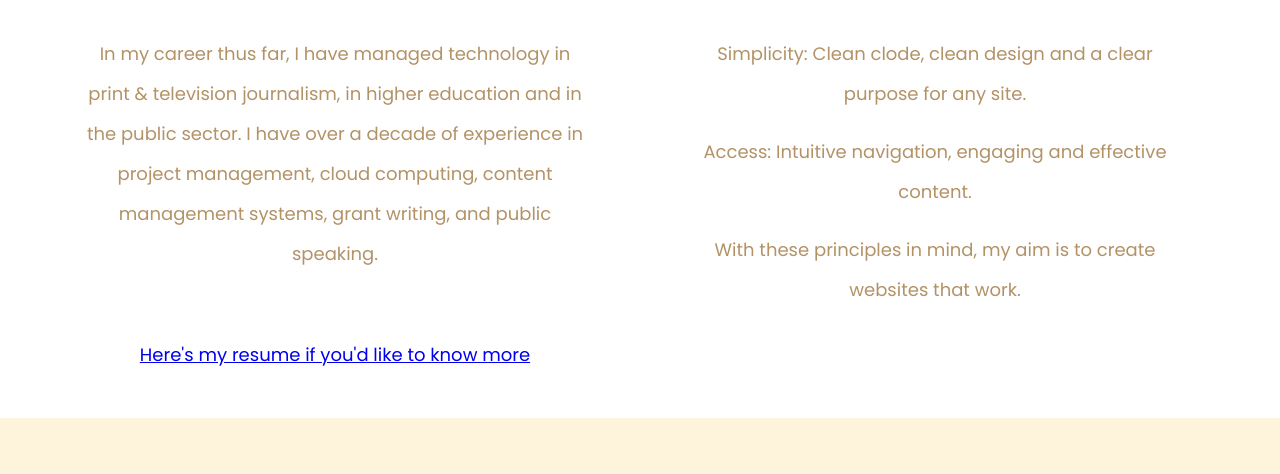
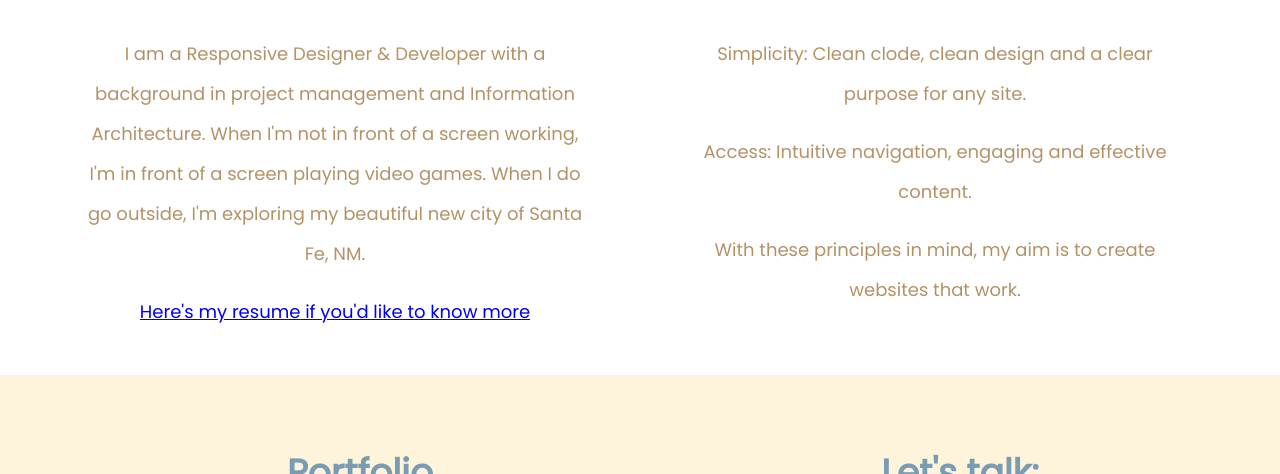
Before and after one commit to emilyalmond-stack/space-order-light, a plain HTML site: page index.html in a window 1280 px wide. Shown: the part 744-1218 px from the top of the page. Drawn offline with Linux system fonts and the light colour scheme.

Commit message:
changed text to about me section

```diff
--- a/index.html
+++ b/index.html
@@ -40,8 +40,8 @@
               <h2>Principles</h2>
             </div>
             <div class="half-width">
-              <p>In my career thus far, I have managed technology in print & television journalism, in higher education and in the public sector. I have over a decade of experience
-                in project management, cloud computing, content management systems, grant writing, and public speaking.</p><br>
+              <p>I am a <span>Responsive Designer & Developer</span> with a background in project management and Information Architecture. When I'm not in front of a screen working,
+              I'm in front of a screen playing video games. When I do go outside, I'm exploring my beautiful new city of Santa Fe, NM.</p>
               <p><a href="../pdfs/AlmondResume.pdf">Here's my resume if you'd like to know more </a></p>
             </div>
             <div class="half-width">
```
